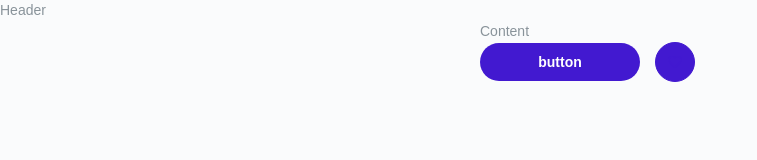
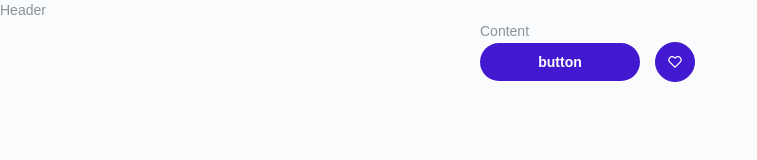
Before and after one commit to fe-jun24-team4/phone-catalog, a React (Vite) app: page / in a window 1280 px wide. Shown: the top 160 px of the page, without its empty margins (0-757 px from the left). Built offline with nearby package versions, Linux system fonts and the light colour scheme.

Commit message:
fix-buttons-primary

```diff
--- a/package.json
+++ b/package.json
@@ -37,6 +37,7 @@
     "globals": "^15.9.0",
     "husky": "^9.1.6",
     "prettier": "^3.3.3",
+    "sass-embedded": "^1.78.0",
     "typescript": "^5.5.4",
     "typescript-eslint": "^8.5.0",
     "vite": "^5.4.1"
--- a/src/styles/generals/buttons.scss
+++ b/src/styles/generals/buttons.scss
@@ -91,7 +91,7 @@
             background-color: $themePurpleAccent;
 
             &::before {
-                color: $themePurpleAccent;
+                color: $themePurpleWhite;
             }
         }
     }
```
Also changed, not shown: 1 other file (tests, documents, lock files or other folders).
